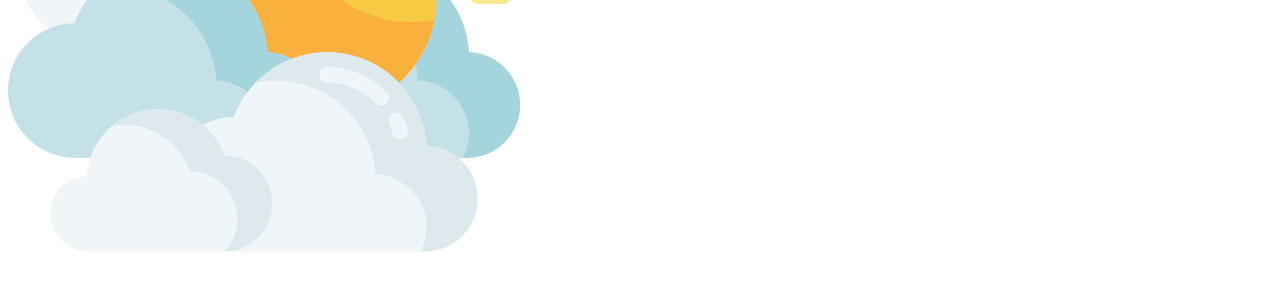
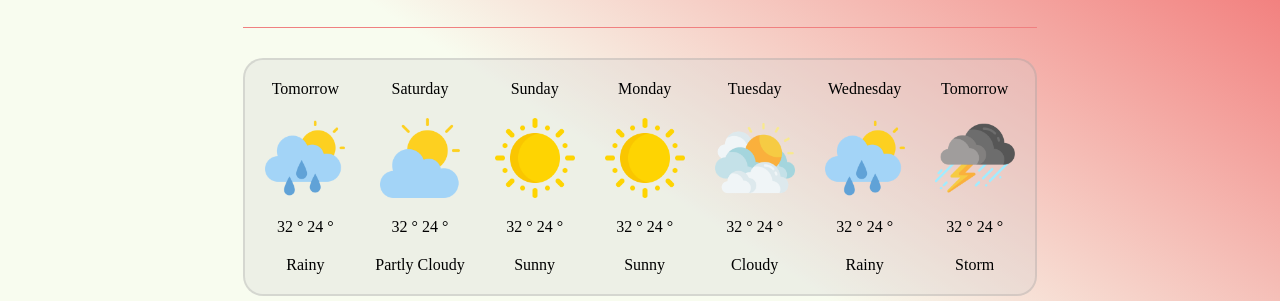
Before and after one commit to SreeLekshmi19/Weather, a plain HTML site: page weather.html in a window 1280 px wide. Shown: the part 237-538 px from the top of the page. Drawn offline with Linux system fonts and the light colour scheme; a web font is replaced by a local one.

Commit message:
add style

```diff
--- a/weather.css
+++ b/weather.css
@@ -0,0 +1,38 @@
+@import url('https://fonts.googleapis.com/css2?family=Atkinson+Hyperlegible+Next:ital,wght@0,200..800;1,200..800&display=swap');
+
+* {
+    margin: 0;
+    padding: 0;
+    box-sizing: border-box;
+}
+
+body {
+    font-family: "Atkinson Hyperlegible Next", serif;
+    background-image: linear-gradient(to top right, #f8fcef 50%, #f05053);
+}
+
+header {
+    display: flex;
+    gap: 30px;
+    align-items: center;
+    margin: 30px;
+    padding-bottom: 30px;
+    border-bottom: 1px solid lightcoral;
+}
+
+.content-2 {
+    display: flex;
+    gap: 30px;
+    margin: 30px;
+    border: 2px solid rgba(128, 128, 128, 0.223);
+    padding: 20px;
+    border-radius: 20px;
+    background-color: rgba(211, 211, 211, 0.285);
+}
+
+.temp {
+    display: flex;
+    flex-direction: column;
+    align-items: center;
+    gap: 20px;
+}
--- a/weather.html
+++ b/weather.html
@@ -3,18 +3,18 @@
 <head>
     <meta charset="UTF-8">
     <meta name="viewport" content="width=device-width, initial-scale=1.0">
-    <title>Document</title>
+    <title>Weather | CAT</title>
     <link rel="stylesheet" href="weather.css">
 </head>
 <body>
-    <div class="container">
+    <div class="container" style="height: 100vh; width: fit-content; margin: 0 auto;">
         <header>
             <div class="image">
-                <img src="cloudy-2.png" id="cloudy">
+                <img src="cloudy-2.png" style="width: 200px;">
             </div>
-            <div class="degrees">
-                <h2>32</h2>
-                <p class="sup">°C | °F</p>
+            <div class="degrees" style="position: relative; margin-right: 50px;">
+                <h2 style="font-size: 60px;">32</h2>
+                <p class="sup" style="position: absolute; top: 10px; right: -50px;">°C | °F</p>
             </div>
             <div class="descrption">
                 <h3 style="font-size: 24px;">Nellore</h3>
@@ -24,19 +24,47 @@
             </div>
         </header>
         <div class="content-2">
-            <div class="tomorrow">
+            <div class="temp">
+                <p>Tomorrow</p>
+                <img src="cloudy-1.png" style="width: 80px;">
+                <p>32 ° 24 °</p>
+                <p>Rainy</p>
             </div>
-            <div class="saturday">
+            <div class="temp">
+                <p>Saturday</p>
+                <img src="cloudy.png" style="width: 80px;">
+                <p>32 ° 24 °</p>
+                <p>Partly Cloudy</p>
             </div>
-            <div class="sunday">
+            <div class="temp">
+                <p>Sunday</p>
+                <img src="sun (1).png" style="width: 80px;">
+                <p>32 ° 24 °</p>
+                <p>Sunny</p>
             </div>
-            <div class="monday">
+            <div class="temp">
+                <p>Monday</p>
+                <img src="sun (1).png" style="width: 80px;">
+                <p>32 ° 24 °</p>
+                <p>Sunny</p>
             </div>
-            <div class="tuesday">
+            <div class="temp">
+                <p>Tuesday</p>
+                <img src="cloudy-2.png" style="width: 80px;">
+                <p>32 ° 24 °</p>
+                <p>Cloudy</p>
             </div>
-            <div class="wednesday">
+            <div class="temp">
+                <p>Wednesday</p>
+                <img src="cloudy-1.png" style="width: 80px;">
+                <p>32 ° 24 °</p>
+                <p>Rainy</p>
             </div>
-            <div class="thursday">
+            <div class="temp">
+                <p>Tomorrow</p>
+                <img src="storm.png" style="width: 80px;">
+                <p>32 ° 24 °</p>
+                <p>Storm</p>
             </div>
         </div>
     </div>
```
